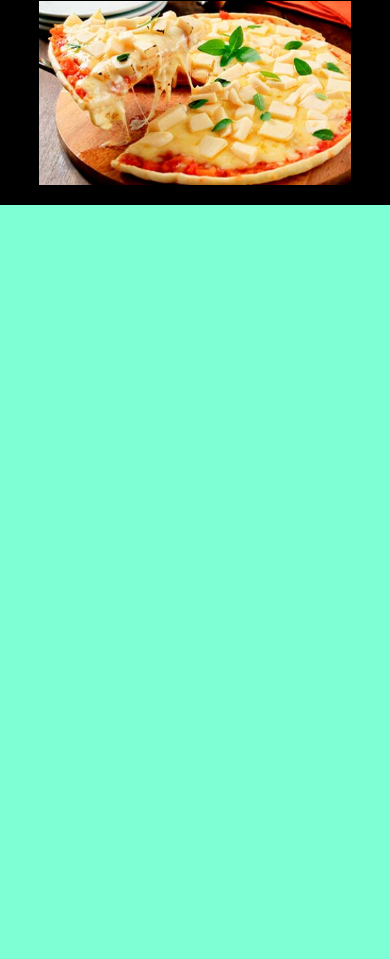
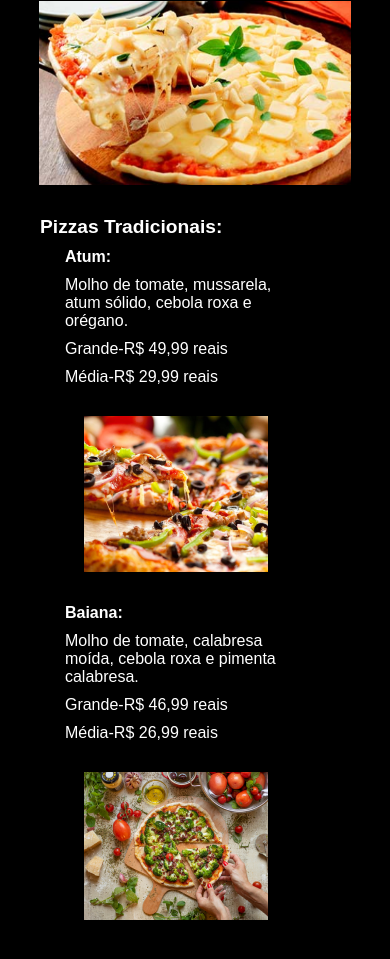
Before and after one commit to GustavoHenriqueProjects/PizzariaFornalha, a plain HTML site: page index.html in a window 390 px wide. Shown: the part 1951-2910 px from the top of the page. Drawn offline with Linux system fonts and the light colour scheme.

Commit message:
Terminando a responsividade da área de pizzas tradicionais

```diff
--- a/css/pizzas_tradicionais.css
+++ b/css/pizzas_tradicionais.css
@@ -1,3 +1,57 @@
 .pizzas_tradicionais{
-    background-color: aquamarine;
+    background-color: black;
+    display: flex;
+    flex-direction: column;
+    height: 100vh;
 }
+
+
+.pizzas_tradicionais_header{
+
+    display: flex;
+    align-items: center;
+    height: 43px;
+    padding-left: 60px;
+
+}
+
+.pizzas_tradicionais_conteudo_imagem{
+    display: flex;
+    align-items: center;
+    justify-content: space-around;
+    width: 90%;
+    padding-bottom: 33px;
+
+}
+
+.pizzas_tradicionais_conteudo_titulo{
+    display: flex;
+    align-items: flex-start;
+    flex-direction: column;
+    width: 63%;
+    gap: 10px;
+}
+
+@media(max-width:960px){
+    .pizzas_tradicionais_header{
+        padding-left: 40px;
+    }
+}
+
+@media(max-width:640px){
+    .pizzas_tradicionais{
+        height: auto;
+    }
+
+    .pizzas_tradicionais_conteudo_imagem{
+        display: flex;
+        flex-direction: column;
+        justify-content: center;
+        padding-bottom: 32px;
+    }
+
+    .pizzas_tradicionais_media{
+        padding-bottom: 30px;
+    }
+
+}
--- /dev/null
+++ b/css/pizzas_tradicionais_imagens.css
@@ -0,0 +1,9 @@
+.pizzas_tradicionais_imagens{
+    height: 100%;
+
+}
+
+.pizzas_tradicionais_imagens:hover{
+    transform: scale(1.3);
+
+}
--- a/index.html
+++ b/index.html
@@ -17,6 +17,7 @@
     <link rel="stylesheet" href="./css/promocoes.css">
     <link rel="stylesheet" href="./css/big_pizzas.css">
     <link rel="stylesheet" href="./css/big_pizzas_imagens.css">
+    <link rel="stylesheet" href="./css/pizzas_tradicionais_imagens.css">
     <link rel="stylesheet" href="./css/pizzas_tradicionais.css">
     <title>Fornalhas Pizzas</title>
 </head>
@@ -136,6 +137,30 @@
     </section>
 
     <section class="pizzas_tradicionais" id="pizzas_tradicionais">
+        <div class="pizzas_tradicionais_header">
+            <h1>Pizzas Tradicionais:</h1>
+        </div>
+        <div class="pizzas_tradicionais_conteudo_imagem">
+            <div class="pizzas_tradicionais_conteudo_titulo">
+                <h4 class="Pizzas_tradicionais_titulo">Atum:</h4>
+            <p class="pizzas_tradicionais_texto">Molho de tomate, mussarela, atum sólido, cebola roxa e orégano.</p>
+            <p class="pizzas_tradicionais_grande">Grande-R$ 49,99 reais</p>
+            <p class="pizzas_tradicionais_media">Média-R$ 29,99 reais</p>
+            </div>
+
+            <img class="pizzas_tradicionais_imagens" src="./css/img/pizzaTracionalAtum.png">
+        </div>
+
+        <div class="pizzas_tradicionais_conteudo_imagem">
+            <div class="pizzas_tradicionais_conteudo_titulo">
+                <h4 class="Pizzas_tradicionais_titulo">Baiana:</h4>
+            <p class="pizzas_tradicionais_texto">Molho de tomate, calabresa moída, cebola roxa e pimenta calabresa.</p>
+            <p class="pizzas_tradicionais_grande">Grande-R$ 46,99 reais</p>
+            <p class="pizzas_tradicionais_media">Média-R$ 26,99 reais</p>
+            </div>
+
+            <img class="pizzas_tradicionais_imagens" src="./css/img/PizzaDebrocolis.png">
+        </div>
 
     </section>
 </main>
```
Also changed, not shown: css/img/PizzaDebrocolis.png (added), css/img/pizzaTracionalAtum.png (added).
